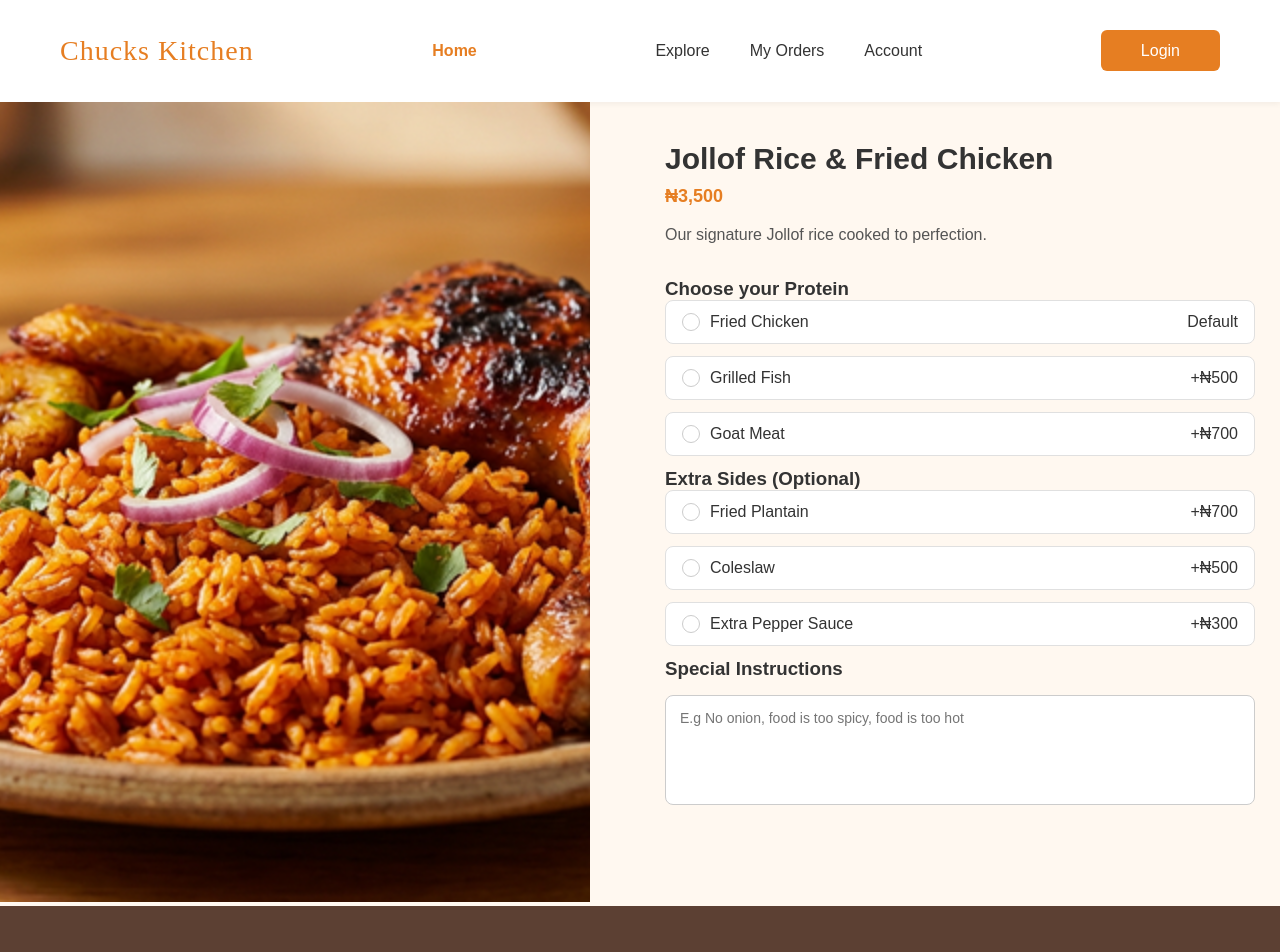
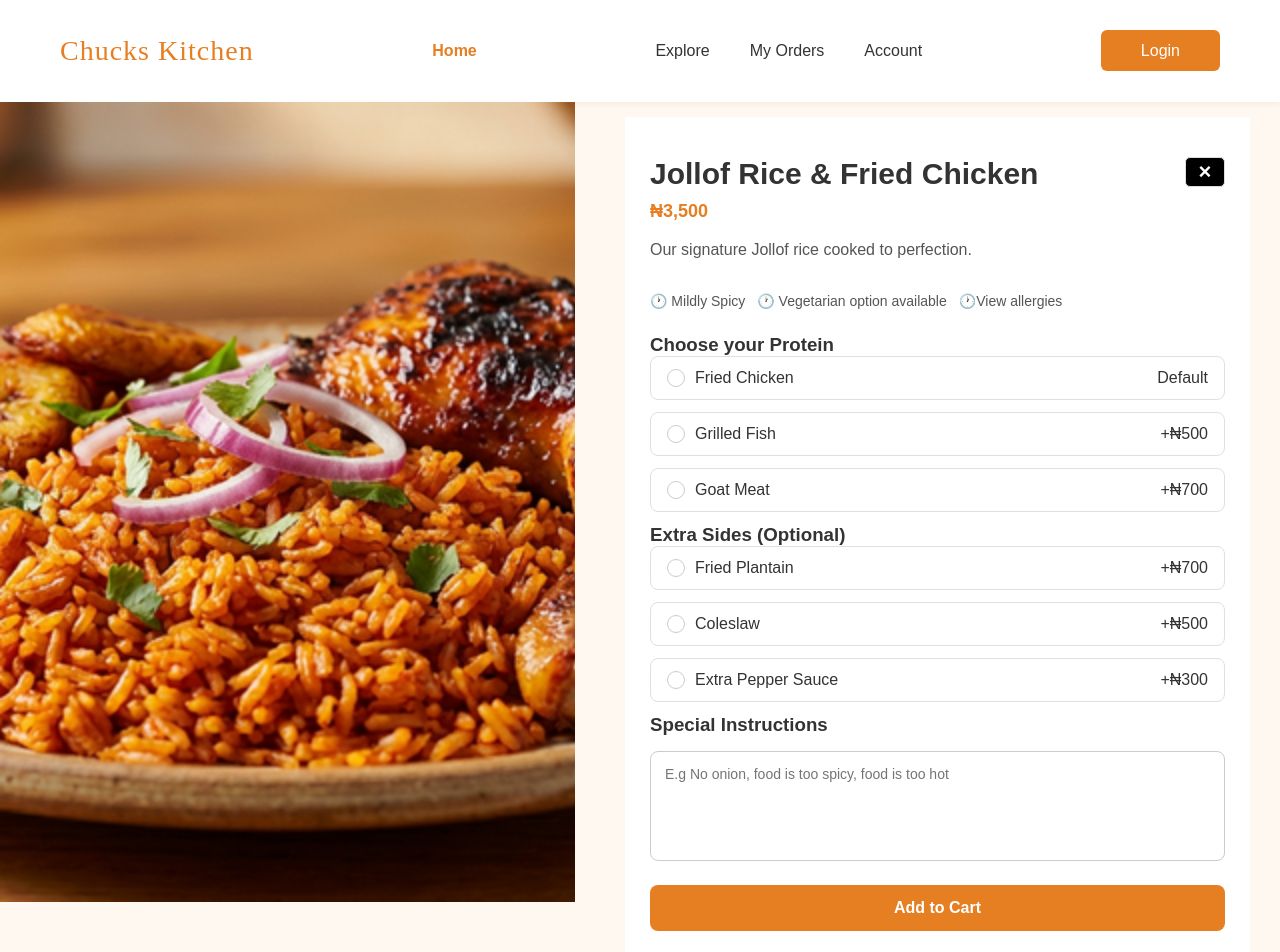
Before and after one commit to Simidaniels/chucks-kitchen, a React app: page /food/1 in a window 1280 px wide. Shown: the top 952 px of the page. Built offline with nearby package versions, Linux system fonts and the light colour scheme; the HTML template or start-up script is replaced by a standard one; a web font is replaced by a local one.

Commit message:
quick commits

```diff
--- a/src/pages/FoodDetails.jsx
+++ b/src/pages/FoodDetails.jsx
@@ -1,4 +1,4 @@
-import { useParams } from "react-router-dom";
+import { useParams, useNavigate } from "react-router-dom";
 import Navbar from "../components/Navbar";
 import Footer from "../components/Footer";
 import "./styles/FoodDetails.css";
@@ -14,6 +14,8 @@ import swallow2 from "../assets/swallow2.png";
 
 export default function FoodDetails() {
   const { id } = useParams();
+
+  const navigate = useNavigate();
 
   const allFoods = [
     { id: 1, img: category1, title: "Jollof Rice & Fried Chicken", description: "Our signature Jollof rice cooked to perfection.", price: "₦3,500" },
@@ -39,17 +41,37 @@ export default function FoodDetails() {
       <Navbar />
 
       <div className="food-details-container">
+
+
+
         {/* LEFT IMAGE */}
         <div className="food-details-image">
           <img src={food.img} alt={food.title} />
         </div>
 
+
         {/* RIGHT CONTENT */}
         <div className="food-details-content">
-          <h1>{food.title}</h1>
-          <h2 className="food-price">{food.price}</h2>
-          <p className="food-description">{food.description}</p>
+          <div className="food-details-content-container">
+          <div className="food-details-content-wrapper">
+            <h1>{food.title}</h1>
+            <h2 className="food-price">{food.price}</h2>
+            <p className="food-description">{food.description}</p>
 
+            <div className="food-meta">
+              <div className="meta-item">🕐 Mildly Spicy</div>
+              <div className="meta-item">🕐 Vegetarian option available</div>
+              <div className="meta-item allergies">🕐View allergies</div>
+            </div>
+
+          </div>
+              <button
+                className="close-btn"
+                onClick={() => navigate("/menu")}
+              >
+                ×
+              </button>
+          </div>
           {/* Protein Section */}
           <h3>Choose your Protein</h3>
           <div className="option-item">
@@ -60,14 +82,14 @@ export default function FoodDetails() {
           </div>
 
 
-          <div className="option-item">
+          <div className="option-item protein">
             <label>
               <input type="checkbox" /> Grilled Fish
             </label>
             <p>+₦500</p>
           </div>
 
-          <div className="option-item">
+          <div className="option-item protein">
             <label>
               <input type="checkbox" /> Goat Meat
             </label>
@@ -76,14 +98,14 @@ export default function FoodDetails() {
 
           {/* Extra Sides */}
           <h3>Extra Sides (Optional)</h3>
-          <div className="option-item">
+          <div className="option-item extras">
             <label>
               <input type="checkbox" />Fried Plantain
             </label>
             <p>+₦700</p>
           </div>
 
-          <div className="option-item protein">
+          <div className="option-item extras">
             <label>
               <input type="checkbox" /> Coleslaw
             </label>
@@ -103,6 +125,11 @@ export default function FoodDetails() {
             placeholder="E.g No onion, food is too spicy, food is too hot"
             className="special-instructions"
           />
+
+          <button className="submit-btn">
+            Add to Cart
+          </button>
+
         </div>
       </div>
 
--- a/src/pages/styles/FoodDetails.css
+++ b/src/pages/styles/FoodDetails.css
@@ -5,7 +5,8 @@
 .food-details-container {
     display: flex;
     gap: 50px;
-    align-items: flex-start;
+    /* align-items: flex-start; */
+    position: relative;
 }
 
 .food-details-image {
@@ -22,6 +23,9 @@
 .food-details-content {
     flex: 1;
     padding: 40px 25px;
+    margin-right: 30px;
+    margin-top: 15px;
+    background: #fff;
 }
 
 .food-details-content h1 {
@@ -42,6 +46,53 @@
     color: #555;
 }
 
+
+
+
+/* ============================= */
+/* FOOD META INFO */
+/* ============================= */
+
+.food-meta {
+    margin-top: 15px;
+    margin-bottom: 25px;
+
+    display: flex;
+    flex-wrap: wrap;
+    gap: 12px;
+
+    font-size: 14px;
+    color: #555;
+}
+
+/* Each badge */
+.meta-item {
+    display: flex;
+    align-items: center;
+    gap: 8px;
+
+    /* padding: 6px 1px; */
+    border-radius: 20px;
+
+    /* background-color: #f5f5f5;
+    border: 1px solid #e5e5e5; */
+
+    transition: all 0.2s ease;
+}
+
+
+/* Allergies link style */
+.meta-item .allergies {
+    background: transparent;
+    border: none;
+    padding: 6px 0;
+    text-decoration: underline;
+    cursor: pointer;
+}
+
+.meta-item.allergies:hover {
+    color: #e67e22;
+}
 
 /* ============================= */
 /* OPTION ITEM (FULL BORDER) */
@@ -153,6 +204,61 @@
     border: 1px solid #e67e22;
 }
 
+/*  */
+.food-details-content-container {
+    display: flex;
+    flex-direction: row;
+    align-items: top;
+    justify-content: space-between;
+}
+.close-btn {
+    justify-content: right;
+    background: #000;
+    color: #fff;
+    border: 1px solid #ddd;
+    width: 40px;
+    height: 30px;
+    border-radius: 5px;
+    font-size: 22px;
+    font-weight: bold;
+    cursor: pointer;
+    transition: 0.2s ease;
+}
+
+.close-btn:hover {
+    background-color: #e67e22;
+    color: white;
+    border-color: #e67e22;
+}
+
+
+/* ============================= */
+/* SUBMIT BUTTON */
+/* ============================= */
+
+.submit-btn {
+    width: 100%;
+    margin-top: 20px;
+    padding: 14px;
+
+    background-color: #e67e22;
+    color: white;
+
+    border: none;
+    border-radius: 8px;
+
+    font-size: 16px;
+    font-weight: 600;
+
+    cursor: pointer;
+    transition: 0.2s ease;
+}
+
+/* Hover */
+.submit-btn:hover {
+    background-color: #cf711f;
+}
+
 
 /* ============================= */
 /* RESPONSIVE */
@@ -161,10 +267,14 @@
 @media (max-width: 900px) {
     .food-details-container {
         flex-direction: column;
-        padding: 30px;
+        background: #fff;
     }
 
     .food-details-image img {
         height: auto;
     }
+    .food-details-content {
+        margin-right: 0;
+
+    }
 }
```
